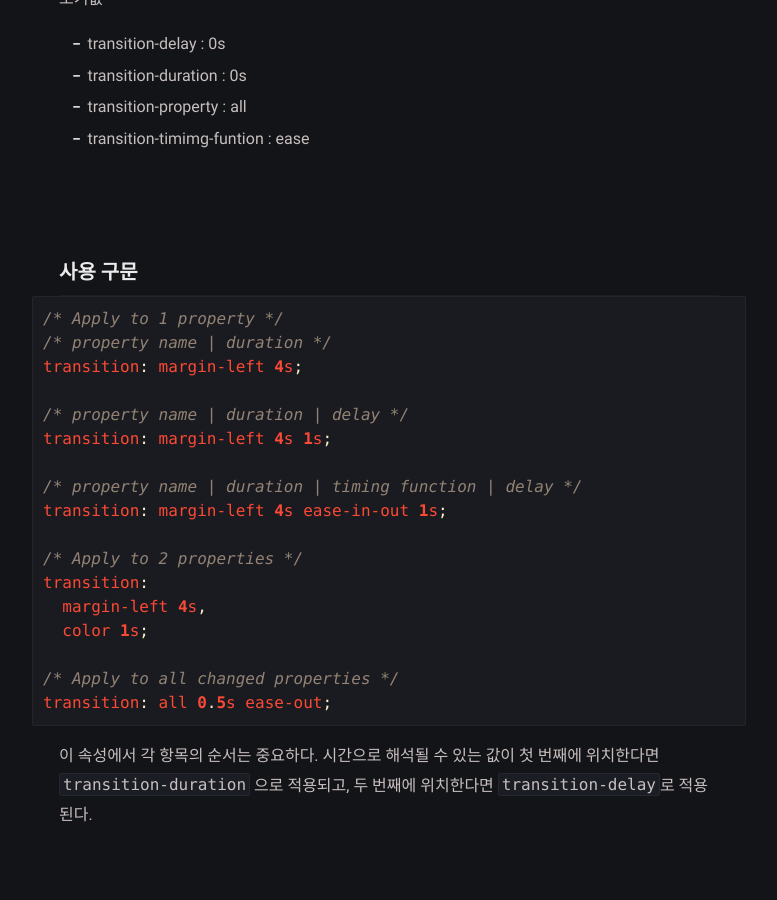
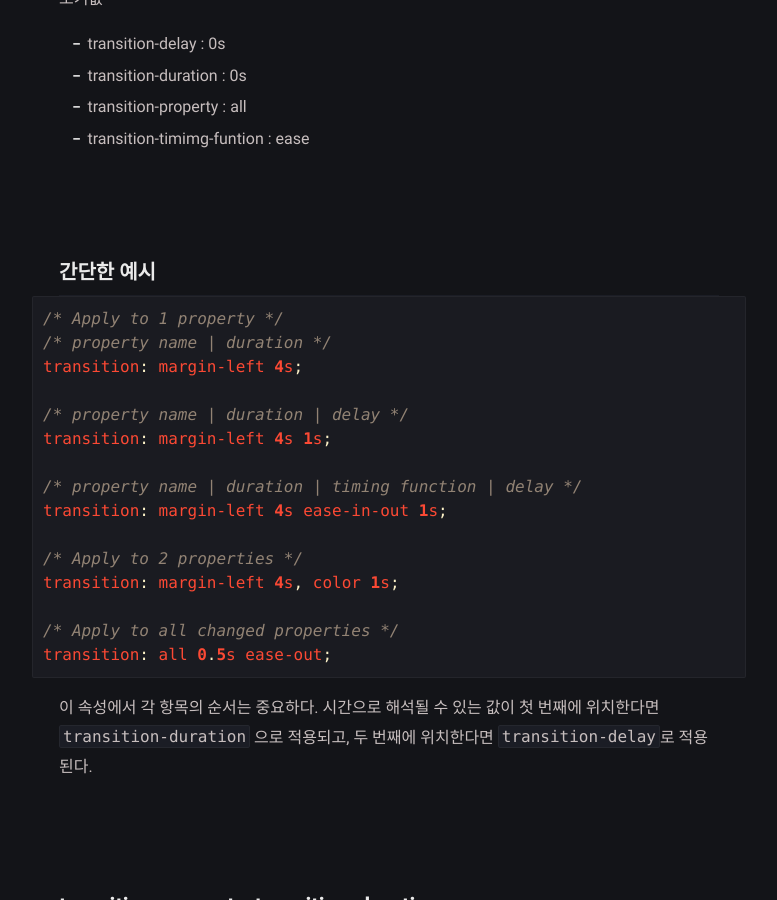
Before and after one commit to JinwonShen/JinwonShen.github.io, a Jekyll site: the page built from _posts/2024-11-18-css-transition/2024-11-18-css-transition.md, in a window 1280 px wide and 900 px high, scrolled down 721 px. Shown: the whole window, without its empty margins (251-1028 px from the left). Built offline with Jekyll 4.4.1, drawn with Linux system fonts in a browser that asks for light colours.

Commit message:
post css

````diff
--- a/_posts/2024-11-18-css-transition/2024-11-18-css-transition.md
+++ b/_posts/2024-11-18-css-transition/2024-11-18-css-transition.md
@@ -1,7 +1,7 @@
 ---
 layout: post
-title:  "(css) transition"
-date:   2024-11-18 14:57:00 +09:00
+title: "(css) transition"
+date: 2024-11-18 14:57:00 +09:00
 categories: notice
 usemathjax: true
 tag:
@@ -21,6 +21,7 @@ discription:
 <br>
 
 초기값
+
 - transition-delay : 0s
 - transition-duration : 0s
 - transition-property : all
@@ -28,7 +29,7 @@ discription:
 
 <br>
 
-### 사용 구문
+### 간단한 예시
 
 ```css
 /* Apply to 1 property */
@@ -42,9 +43,7 @@ transition: margin-left 4s 1s;
 transition: margin-left 4s ease-in-out 1s;
 
 /* Apply to 2 properties */
-transition:
-  margin-left 4s,
-  color 1s;
+transition: margin-left 4s, color 1s;
 
 /* Apply to all changed properties */
 transition: all 0.5s ease-out;
````
Also changed, not shown: _posts/2024-11-20-css-flexbox/2024-11-20-css-flexbox.md (+2 -0 lines).
